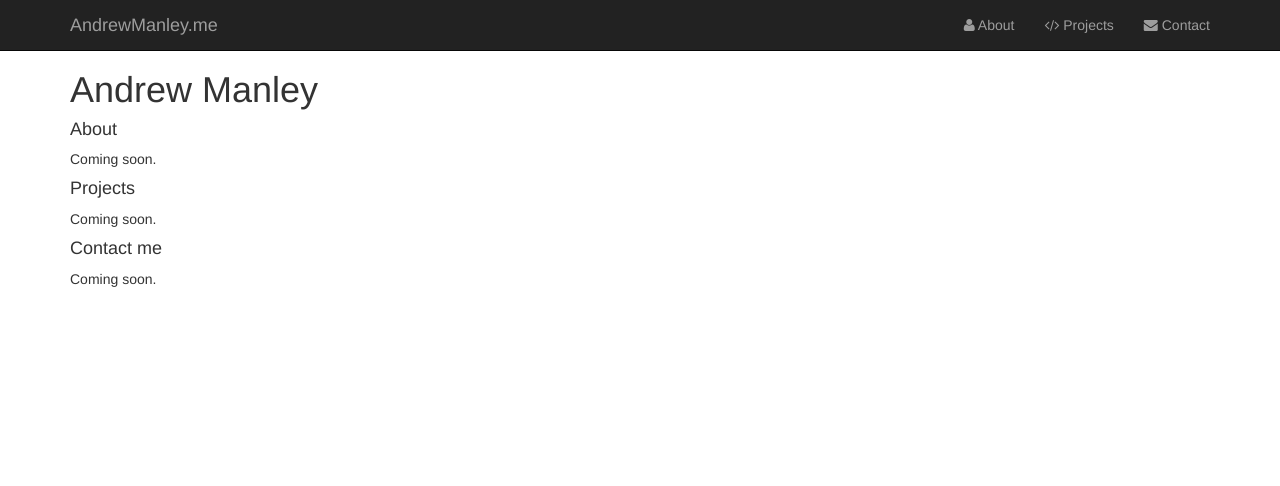
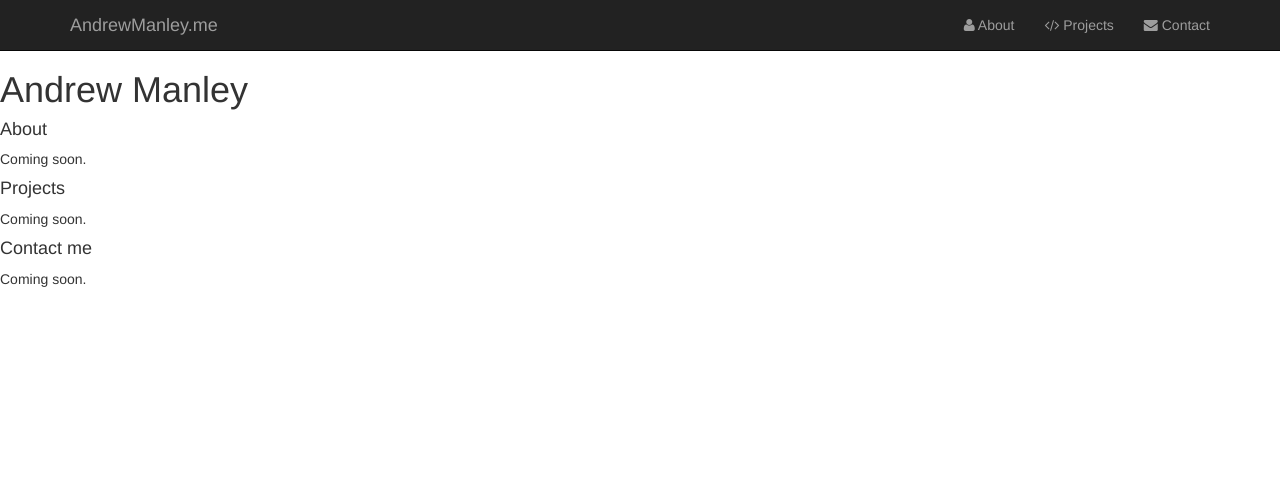
Before and after one commit to asm4/andrewmanley.me, a Django app: page / in a window 1280 px wide. Shown: the top 486 px of the page. Run offline with Django 3.2, Linux system fonts and the light colour scheme; some libraries are stand-ins or nearby versions.

Commit message:
Remove container class from main-content block. (#10)
resolves #9

```diff
--- a/core/templates/core/base.html
+++ b/core/templates/core/base.html
@@ -69,7 +69,7 @@
         </div>
       </nav>
 
-      <main id="main-content" class="content container">
+      <main id="main-content" class="content">
         {% block content %}
         {% endblock %}
       </main>
```
